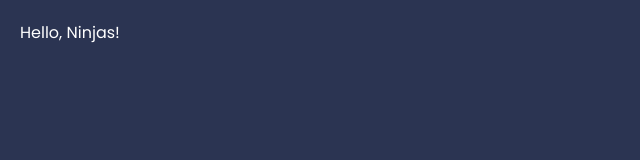
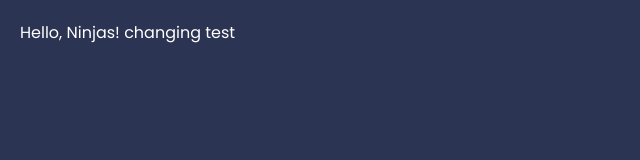
Before and after one commit to misskatiemarple/jobarouter, a React (Create React App) app: page / in a window 1280 px wide. Shown: the top 160 px of the page, without its empty margins (0-640 px from the left). Built offline with nearby package versions, Linux system fonts and the light colour scheme.

Commit message:
Update App.js

```diff
--- a/src/App.js
+++ b/src/App.js
@@ -1,9 +1,5 @@
 function App() {
-  return (
-    <div className="App">
-      Hello, Ninjas!
-    </div>
-  );
+  return <div className="App">Hello, Ninjas! changing test</div>;
 }
 
-export default App
+export default App;
```
